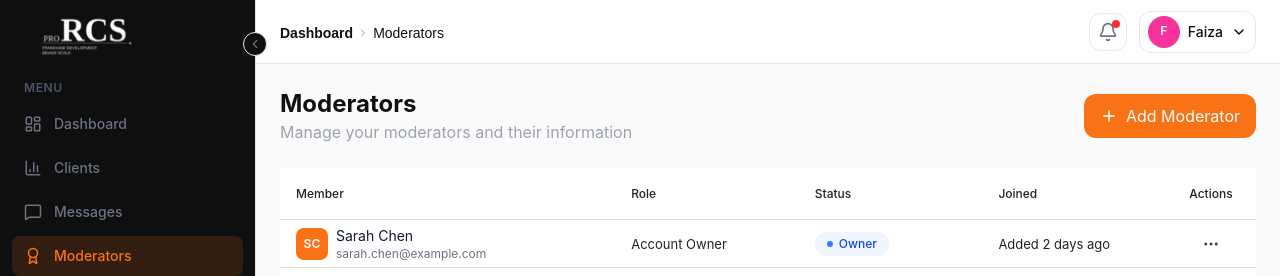
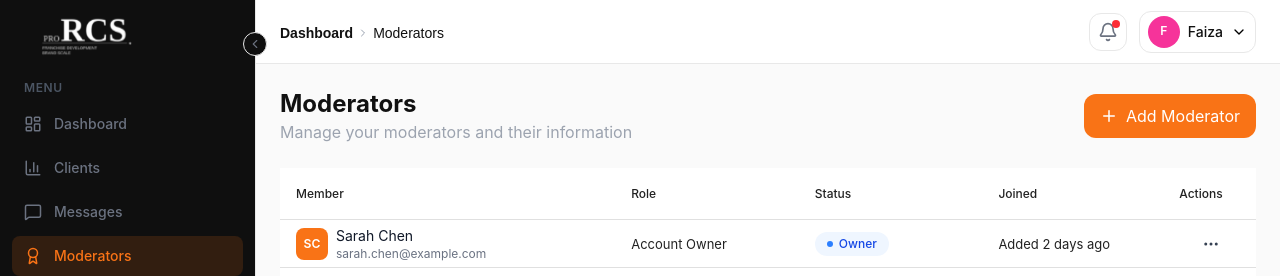
Before and after one commit to hamza-nafasat/rcs-frontend, a React (Vite) app: page /dashboard/moderators in a window 1280 px wide. Shown: the top 276 px of the page. Built offline with nearby package versions, Linux system fonts and the light colour scheme.

Commit message:
table "Action" padding problem resolved

```diff
--- a/src/pages/fdd/components/FddTable.jsx
+++ b/src/pages/fdd/components/FddTable.jsx
@@ -92,7 +92,7 @@ const FddTable = ({ documents, onReview, onESign, onDownload }) => {
       },
     },
     {
-      name: "Actions",
+      name: <div className="pr-5">Actions</div>,
       width: "90px",
       right: true,
       cell: (row) => (
--- a/src/pages/moderators/components/ModeratorTable.jsx
+++ b/src/pages/moderators/components/ModeratorTable.jsx
@@ -116,7 +116,7 @@ const ModeratorTable = ({ moderators, setModerators }) => {
       grow: 1,
     },
     {
-      name: "Actions",
+      name: <div className="pr-5">Actions</div>,
       width: "90px",
       right: true,
       cell: (row) => (
```
